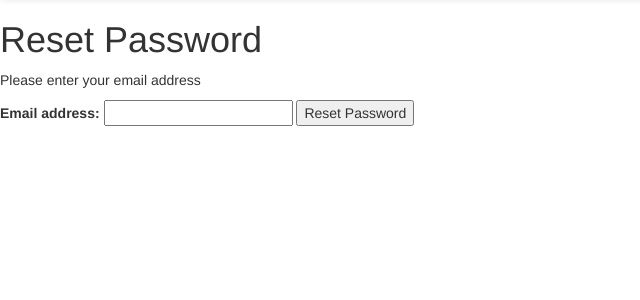
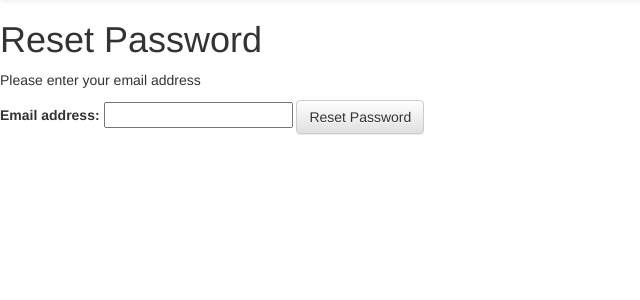
Before and after one commit to ddeveloper72/Django_Authentication, a Django app: a page that uses templates/base.html in a window 1280 px wide. Shown: the part 52-352 px from the top of the page, without its empty margins (0-640 px from the left). Run offline with Django 3.2, Linux system fonts and the light colour scheme; some libraries are stand-ins or nearby versions.

Commit message:
Added a location for static files, configured the settings and added a local css style sheet.

```diff
--- a/django_auth/settings.py
+++ b/django_auth/settings.py
@@ -127,6 +127,9 @@ USE_TZ = True
 # https://docs.djangoproject.com/en/1.11/howto/static-files/
 
 STATIC_URL = '/static/'
+STATICFILES_DIRS = [
+    os.path.join(BASE_DIR, "static") # setup the location of the static files (javascript, css, images)
+]
 
 MESSAGE_STORAGE = "django.contrib.messages.storage.session.SessionStorage"
 
--- /dev/null
+++ b/static/css/styles.css
@@ -0,0 +1,3 @@
+form {
+    width: 50%;
+}
--- a/templates/base.html
+++ b/templates/base.html
@@ -1,3 +1,4 @@
+{% load staticfiles %}
 <!DOCTYPE html>
 <html lang="en">
 <head>
@@ -12,8 +13,13 @@
     <!-- Optional theme -->
     <link rel="stylesheet" href="https://maxcdn.bootstrapcdn.com/bootstrap/3.3.7/css/bootstrap-theme.min.css" integrity="sha384-rHyoN1iRsVXV4nD0JutlnGaslCJuC7uwjduW9SVrLvRYooPp2bWYgmgJQIXwl/Sp" crossorigin="anonymous">
 
+    <!-- Locall stylesheet -->
+    <link rel="stylesheet" href="{% static 'css/styles.css' %}">
+
     <!-- Latest compiled and minified JavaScript -->
     <script src="https://maxcdn.bootstrapcdn.com/bootstrap/3.3.7/js/bootstrap.min.js" integrity="sha384-Tc5IQib027qvyjSMfHjOMaLkfuWVxZxUPnCJA7l2mCWNIpG9mGCD8wGNIcPD7Txa" crossorigin="anonymous"></script>
+
+
 </head>
 <body>
     <nav class="navbar navbar-default">
--- a/templates/registration/password_reset_form.html
+++ b/templates/registration/password_reset_form.html
@@ -20,7 +20,7 @@ Reset Password
 
         {{ form.email }}
 
-        <button>Reset Password</button>
+        <button type="submit" class="btn btn-default">Reset Password</button>
     </p>
 </form>
 {% endblock content %}
```
